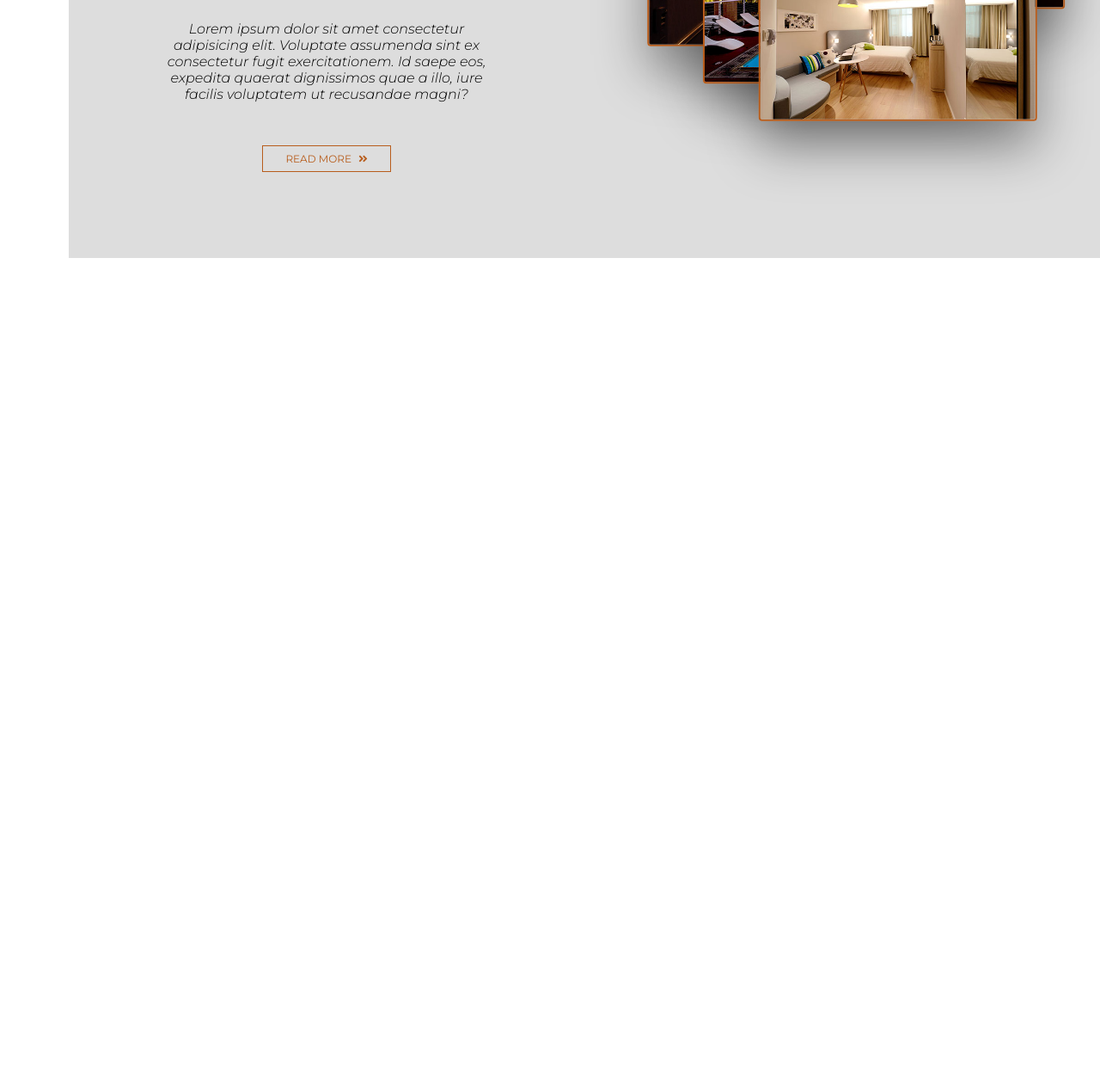
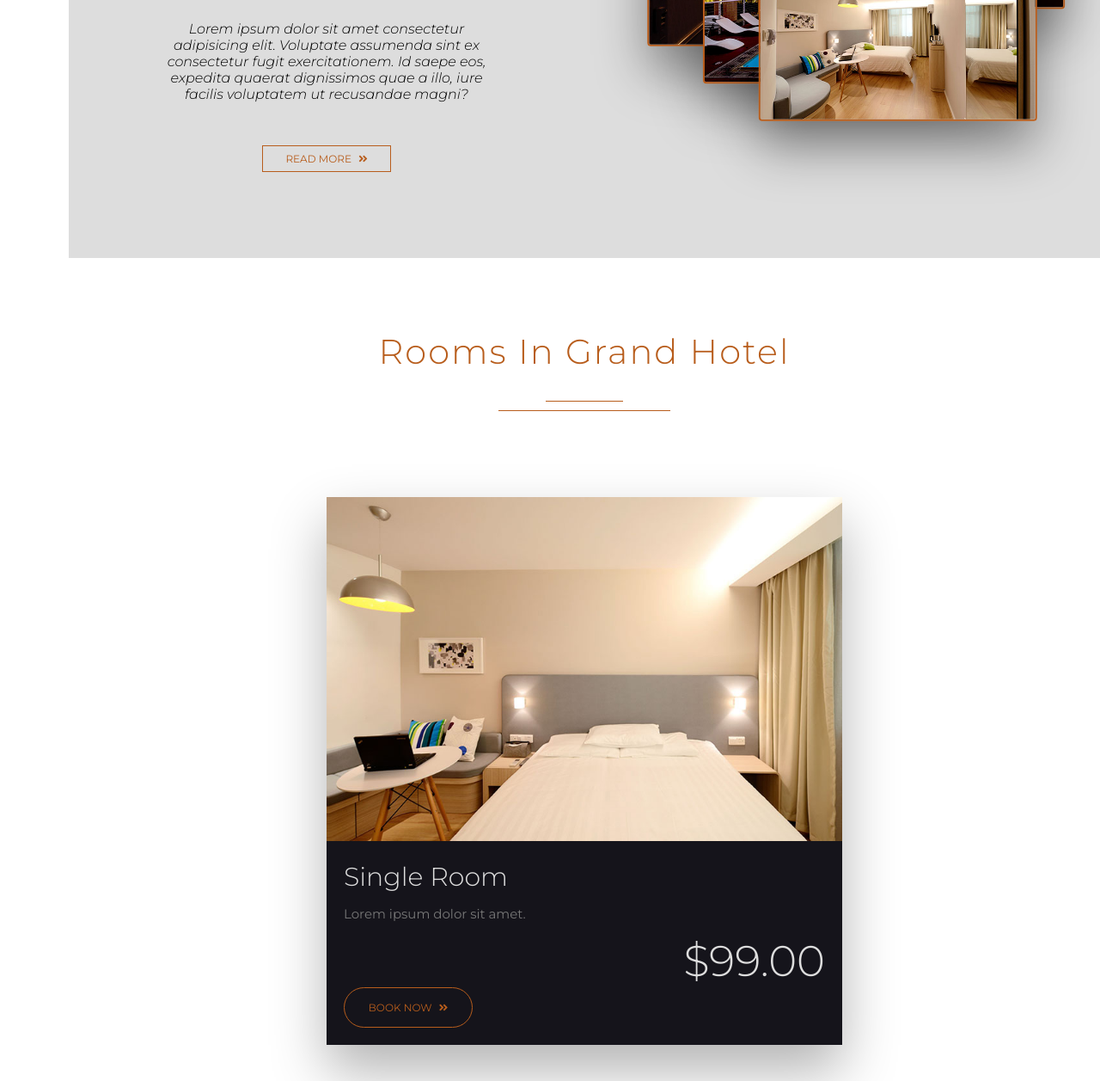
Before and after one commit to GuilhermeAmado/grand-hotel-html-css, a plain HTML site: page index.html in a window 1280 px wide. Shown: the part 1123-2380 px from the top of the page at 86% size. Before the commit the page ends 1423 px from the top, so only its background shows below. Drawn offline with Linux system fonts and the light colour scheme.

Commit message:
Rooms section markup & styling

```diff
--- a/css/style.css
+++ b/css/style.css
@@ -319,19 +319,6 @@ body {
     color: #555;
 }
 
-.small-underline {
-    width: 9rem;
-    height: .1rem;
-    margin: 0 auto 1rem auto;
-    background-color: #b85d1c;
-}
-
-.big-underline {
-    width: 20rem;
-    height: .1rem;
-    background-color: #b85d1c;
-}
-
 .sub-heading {
     font-size: 3.5rem;
     font-weight: 300;
@@ -400,3 +387,115 @@ body {
     transform: translate(-30%, -30%);
 }
 /* end of about us */
+
+/* common header */
+.common-header {
+    padding: 5rem;
+    text-align: center;
+    color: #b85d1c;
+}
+
+.common-heading {
+    font-size: 4rem;
+    font-weight: 300;
+    letter-spacing: .2rem;
+}
+
+.small-underline {
+    width: 9rem;
+    height: .1rem;
+    margin: 0 auto 1rem auto;
+    background-color: #b85d1c;
+}
+
+.big-underline {
+    width: 20rem;
+    height: .1rem;
+    margin: auto;
+    background-color: #b85d1c;
+}
+/* end of common header */
+
+/* rooms */
+.rooms {
+    margin-left: 8rem;
+}
+
+.rooms-cards-wrapper {
+    display: flex;
+    flex-wrap: wrap;
+    justify-content: center;
+}
+
+.room-card {
+    width: 60rem;
+    margin: 5rem;
+    background-color: #15141b;
+    box-shadow: 0 3rem 6rem rgba(0, 0, 0, .3);
+}
+
+.room-img {
+    width: 100%;
+}
+
+.room-card-content {
+    color: #ddd;
+    padding: 2rem;
+}
+
+.room-card-heading {
+    margin: 0;
+    font-size: 3rem;
+    font-weight: 300;
+}
+
+.room-card-paragraph {
+    font-size: 1.5rem;
+    color: #777;
+}
+
+.room-price {
+    font-size: 5rem;
+    font-weight: 300;
+    text-align: right;
+    margin: 0;
+}
+
+.room-card-btn {
+    width: 15rem;
+    padding: 1.5rem 1rem;
+    font-family: "Montserrat", sans-serif;
+    font-size: 1.2rem;
+    text-transform: uppercase;
+    color: #b85d1c;
+    background-color: transparent;
+    border: .1rem solid #b85d1c;
+    border-radius: 10rem;
+    outline: none;
+    cursor: pointer;
+}
+
+.rooms-btn-wrapper {
+    text-align: center;
+}
+
+.rooms-btn {
+    width: 20rem;
+    padding: 1.5rem 1rem;
+    margin: 4rem 0;
+    background-color: transparent;
+    text-transform: uppercase;
+    color: #b85d1c;
+    border: .2rem solid #b85d1c;
+    outline: none;
+    cursor: pointer;
+    box-shadow: 0 1.5rem 6rem rgba(0, 0, 0, .2);
+    transition: all .2s;
+}
+
+.rooms-btn:hover {
+    color: #ddd;
+    background-color: #b85d1c;
+}
+
+/* end of rooms */
--- a/index.html
+++ b/index.html
@@ -124,5 +124,72 @@
     </section>
     <!-- end of about us -->
 
+    <!-- rooms -->
+    <section class="rooms">
+        <div class="common-header">
+            <h1 class="common-heading">Rooms In Grand Hotel</h1>
+            <div class="underline">
+                <div class="small-underline"></div>
+                <div class="big-underline"></div>
+            </div>
+        </div>
+
+        <div class="rooms-cards-wrapper">
+            <div class="room-card">
+                <img src="img/single-room.jpeg" alt="" class="room-img">
+                <div class="room-card-content">
+                    <h4 class="room-card-heading">Single Room</h4>
+                    <p class="room-card-paragraph">Lorem ipsum dolor sit amet.</p>
+                    <p class="room-price">$99.00</p>
+                    <button class="room-card-btn">
+                        Book Now
+                        <i class="fas fa-angle-double-right btn-arrow"></i>
+                    </button>
+                </div>
+            </div>
+            <div class="room-card">
+                <img src="img/double-room.jpeg" alt="" class="room-img">
+                <div class="room-card-content">
+                    <h4 class="room-card-heading">Double Room</h4>
+                    <p class="room-card-paragraph">Lorem ipsum dolor sit amet.</p>
+                    <p class="room-price">$199.00</p>
+                    <button class="room-card-btn">
+                        Book Now
+                        <i class="fas fa-angle-double-right btn-arrow"></i>
+                    </button>
+                </div>
+            </div>
+            <div class="room-card">
+                <img src="img/lux.jpeg" alt="" class="room-img">
+                <div class="room-card-content">
+                    <h4 class="room-card-heading">Lux</h4>
+                    <p class="room-card-paragraph">Lorem ipsum dolor sit amet.</p>
+                    <p class="room-price">$299.00</p>
+                    <button class="room-card-btn">
+                        Book Now
+                        <i class="fas fa-angle-double-right btn-arrow"></i>
+                    </button>
+                </div>
+            </div>
+            <div class="room-card">
+                <img src="img/vip.jpeg" alt="" class="room-img">
+                <div class="room-card-content">
+                    <h4 class="room-card-heading">VIP</h4>
+                    <p class="room-card-paragraph">Lorem ipsum dolor sit amet.</p>
+                    <p class="room-price">$399.00</p>
+                    <button class="room-card-btn">
+                        Book Now
+                        <i class="fas fa-angle-double-right btn-arrow"></i>
+                    </button>
+                </div>
+            </div>
+        </div>
+
+        <div class="rooms-btn-wrapper">
+            <button class="rooms-btn">Check All Rooms</button>
+        </div>
+    </section>
+    <!-- end of rooms -->
+
 </body>
 </html>
```
